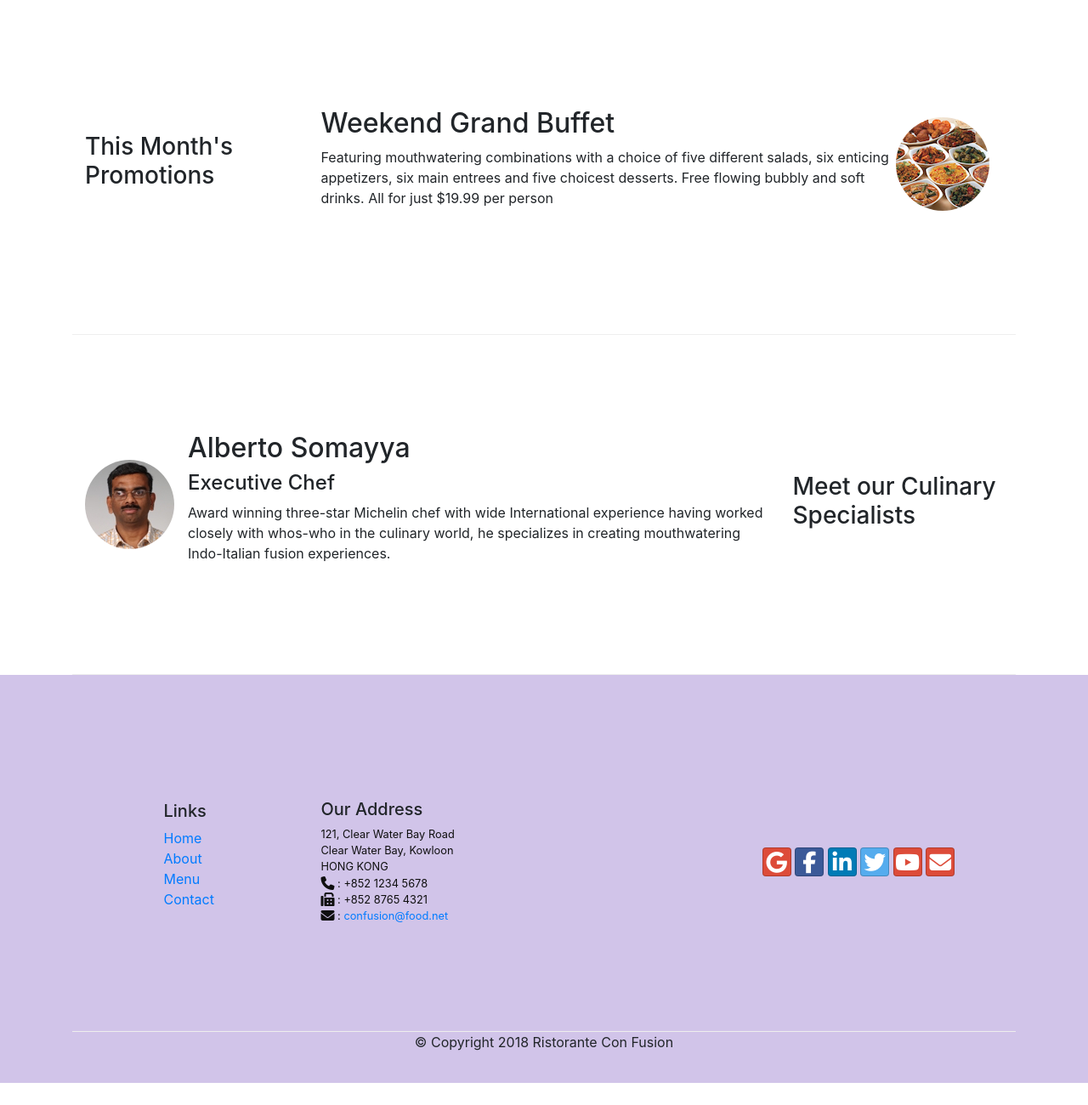
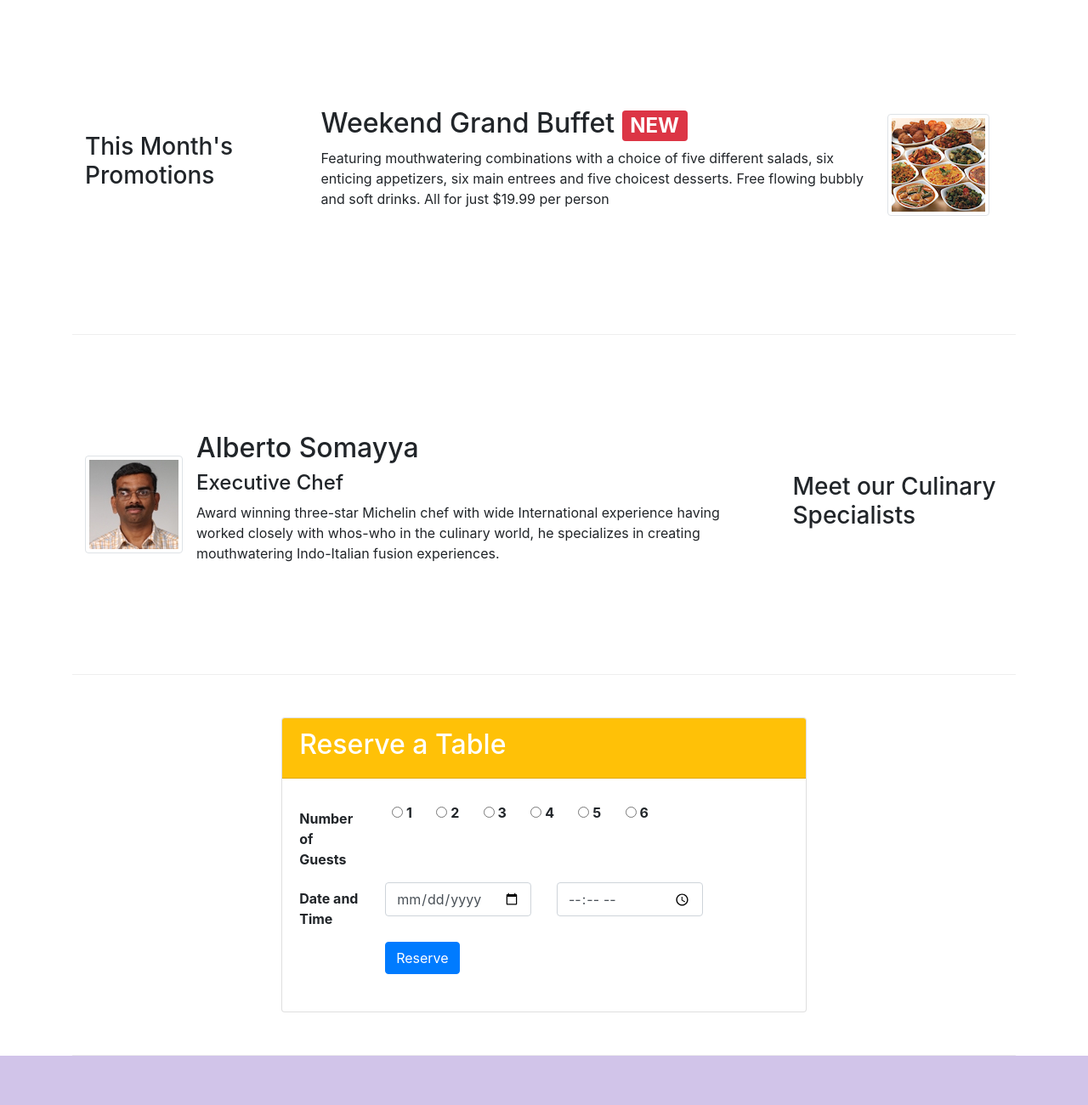
Before and after one commit to Lokesh-Bandi/Coursera-WebApp, a website: page index.html in a window 1280 px wide. Shown: the part 740-2040 px from the top of the page at 85% size. Before the commit the page ends 2014 px from the top, so only its background shows below. Drawn offline with nearby package versions, Linux system fonts and the light colour scheme.

Commit message:
nav-tabs

```diff
--- a/index.html
+++ b/index.html
@@ -16,7 +16,7 @@
       <button class="navbar-toggler" type="button" data-toggle="collapse" data-target="#navbar">
         <span class="navbar-toggler-icon"></span>
       </button>
-      <a class="navbar-brand mr-auto" href="#"><img src="img\logo.png" height="30" width="41"/></a>
+      <a class="navbar-brand mr-auto" href="#"><img src="img\logo.png" height="30" width="41" /></a>
       <div class="collapse navbar-collapse" id="navbar">
         <ul class="navbar-nav mr-auto">
           <li class="nav-item"><a class="nav-link active" href="#"><span class="fa fa-home fa-lg"></span> Home</a></li>
@@ -34,8 +34,15 @@
           <h1>Ristorante con Fusion</h1>
           <p>We take inspiration from the World's best cuisines, and create a unique fusion experience. Our lipsmacking creations will tickle your culinary senses!</p>
         </div>
+        <div class="col-12 col-sm-3 ">
+          <div class="row justify-content-center">
+            <img class="img-fluid" alt="logo" src="img\logo.png">
+          </div>
+        </div>
         <div class="col-12 col-sm ">
-            <img class="img-fluid" alt="logo" src="img\logo.png">
+          <div class="row justify-content-center">
+            <a href="#reservetable"><button type="button" class="btn btn-warning btn-lg" width=50%><strong>Reserve Table</strong></button></a>
+          </div>
         </div>
       </div>
     </div>
@@ -48,9 +55,9 @@
       </div>
       <div class="col-12 col-sm order-sm-first col-md">
         <div class="media">
-          <img class="d-flex img-thumbnails align-self-center mr-3 rounded-circle" src="img\uthappizza.png" alt="Uthappizza">
+          <img class="d-flex img-thumbnail align-self-center mr-3 " src="img\uthappizza.png" alt="Uthappizza">
           <div class="media-body">
-            <h2 class="mt-0">Uthappizza</h2>
+            <h2 class="mt-0">Uthappizza <span class="badge badge-danger mr-1">HOT</span> <span class="badge badge-pill badge-secondary">$4.99</span></h2>
             <p class="d-none d-sm-block">A unique combination of Indian Uthappam (pancake) and Italian pizza, topped with Cerignola olives, ripe vine cherry tomatoes, Vidalia onion, Guntur chillies and Buffalo Paneer.</p>
           </div>
         </div>
@@ -65,10 +72,11 @@
       <div class="col col-sm col-md">
         <div class="media">
           <div class="media-body">
-              <h2 class="mt-0">Weekend Grand Buffet</h2>
-              <p class="d-none d-sm-block">Featuring mouthwatering combinations with a choice of five different salads, six enticing appetizers, six main entrees and five choicest desserts. Free flowing bubbly and soft drinks. All for just $19.99 per person </p>
+            <h2 class="mt-0">Weekend Grand Buffet <span class="badge badge-danger mr-1">NEW</span></h2>
+            <p class="d-none d-sm-block">Featuring mouthwatering combinations with a choice of five different salads, six enticing appetizers, six main entrees and five choicest desserts. Free flowing bubbly and soft drinks. All for just $19.99 per
+              person </p>
           </div>
-            <img class="d-flex img-thumbnails align-self-center mr-3 rounded-circle" src="img\buffet.png" alt="Uthappizza">
+          <img class="d-flex img-thumbnail align-self-center mr-3 " src="img\buffet.png" alt="Uthappizza">
         </div>
       </div>
     </div>
@@ -79,14 +87,60 @@
       </div>
       <div class="col col-sm order-sm-first col-md">
         <div class="media">
-            <img class="d-flex img-thumbnails align-self-center mr-3 rounded-circle" src="img\alberto.png" alt="Alberto">
+          <img class="d-flex img-thumbnail align-self-center mr-3 " src="img\alberto.png" alt="Alberto">
           <div class="media-body">
             <h2 class="mt-0">Alberto Somayya</h2>
             <h4>Executive Chef</h4>
-              <p class="d-none d-sm-block">Award winning three-star Michelin chef with wide International experience having worked closely with whos-who in the culinary world, he specializes in creating mouthwatering Indo-Italian fusion experiences.</p>
+            <p class="d-none d-sm-block">Award winning three-star Michelin chef with wide International experience having worked closely with whos-who in the culinary world, he specializes in creating mouthwatering Indo-Italian fusion experiences.
+            </p>
           </div>
         </div>
       </div>
+    </div>
+    <div class="row row-content justify-content-center" id="reservetable">
+      <div class="col-12 col-sm-7">
+        <div class="card">
+          <div class="card-header bg-warning">
+            <h2 class="text-white">Reserve a Table</h2>
+          </div>
+          <div class="card-body">
+            <form>
+              <div class="form-group ">
+                <div class="row mb-2 mt-2">
+                  <div class="col-12 col-sm-2">
+                    <label class="col-form-label" for="Guests"><strong>Number of Guests</strong></label>
+                  </div>
+                  <div class="col-12 col-sm">
+                    <label class="radio-inline mr-3 ml-2 font-weight-bold"> <input type="radio" name="optradio" /> 1</label>
+                    <label class="radio-inline mr-3 ml-2 font-weight-bold"> <input type="radio" name="optradio"> 2</label>
+                    <label class="radio-inline mr-3 ml-2 font-weight-bold"> <input type="radio" name="optradio"> 3</label>
+                    <label class="radio-inline mr-3 ml-2 font-weight-bold"> <input type="radio" name="optradio"/> 4</label>
+                    <label class="radio-inline mr-3 ml-2 font-weight-bold"> <input type="radio" name="optradio"> 5</label>
+                    <label class="radio-inline mr-3 ml-2 font-weight-bold"> <input type="radio" name="optradio"> 6</label>
+                  </div>
+                </div>
+                <div class="row mt-2 mb-2">
+                  <div class="col-12 col-sm-2">
+                    <label class="col-form-label" for="date"><strong>Date and Time</strong></label>
+                  </div>
+                  <div class="col-12 col-sm-4">
+                    <input type="date" class="form-control" placeholder="Date" />
+                  </div>
+                  <div class="col-12 col-sm-4">
+                    <input type="time" class="form-control" placeholder="Time" />
+                  </div>
+                </div>
+                <div class="row mt-2 mb-4">
+                  <div class="col-12 col-sm offset-sm-2">
+                    <button type="button" class="btn btn-primary">Reserve</button>
+                  </div>
+                </div>
+            </form>
+          </div>
+        </div>
+      </div>
+        </div>
+
   </div>
   </div>
 
--- a/styles.css
+++ b/styles.css
@@ -34,3 +34,9 @@ body{
 .navbar {
   background-color: #512DA8;
 }
+.tab-content{
+  border-bottom: 1px solid #ddd;
+  border-left: 1px solid #ddd;
+  border-right: 1px solid #ddd;
+  padding:10px;
+}
```
Also changed, not shown: aboutus.html (+16 -0 lines). Lines whose indentation alone changed are shown as unchanged.
